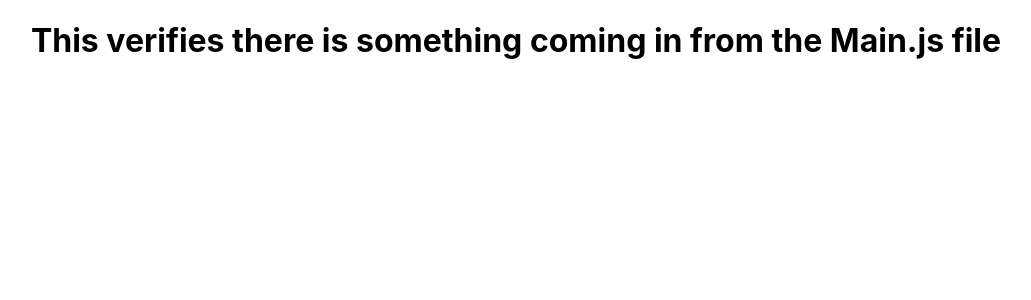
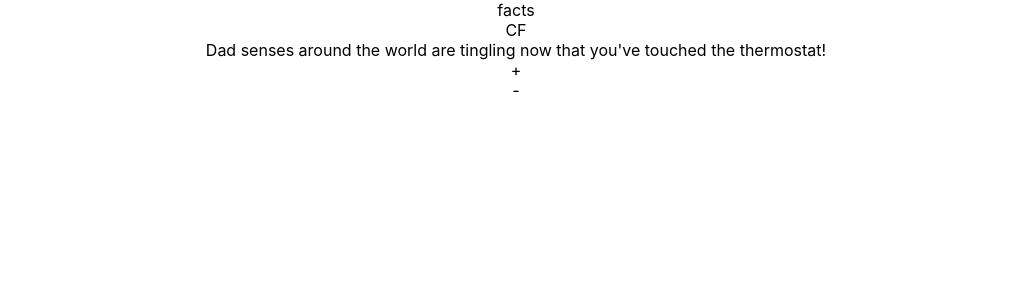
Before and after one commit to Josh-Darling13/thermostat, a React (Create React App) app: page / in a window 1280 px wide. Shown: the top 300 px of the page, without its empty margins (124-1155 px from the left). Built offline with nearby package versions, Linux system fonts and the light colour scheme.

Commit message:
added JSX for basic layout

```diff
--- a/src/Main.js
+++ b/src/Main.js
@@ -5,15 +5,24 @@ export default function Main(){
 
     return(
         <div>
-
-            <h1>
-                This verifies there is something coming in from the Main.js file
-            </h1>
-
-
+            <div className="thermo">
+                <div className="display">
+                    <div className="facts">
+                        facts
+                    </div>
+                    <div className="temp">
+                        <span className="celci">C</span>
+                        <span className="faren">F</span>
+                    </div>
+                    <div className="dad-alert">
+                        Dad senses around the world are tingling now that you've touched the thermostat!
+                    </div>
+                </div>
+                <div className="controls">
+                    <div className="hot">+</div>
+                    <div className="cold">-</div>
+                </div>
+            </div>
         </div>
-
-
     )
-
 }
```
